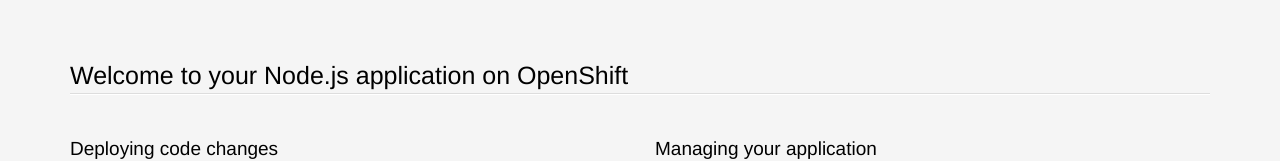
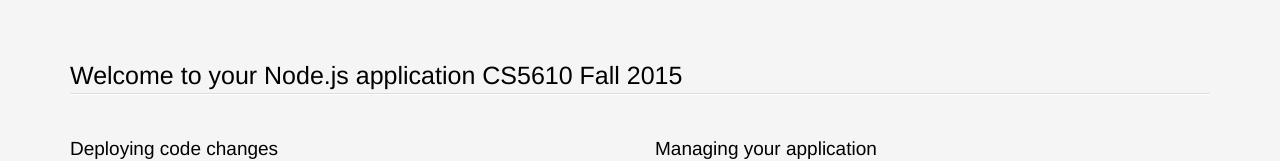
Before and after one commit to anishalate/cs5610fall2015, a website: page index.html in a window 1280 px wide. Shown: the top 161 px of the page. Drawn offline with Linux system fonts and the light colour scheme.

Commit message:
Changed index file

```diff
--- a/index.html
+++ b/index.html
@@ -207,7 +207,7 @@
 <body>
 <section class='container'>
           <hgroup>
-            <h1>Welcome to your Node.js application on OpenShift</h1>
+            <h1>Welcome to your Node.js application CS5610 Fall 2015</h1>
           </hgroup>
 
 
```
